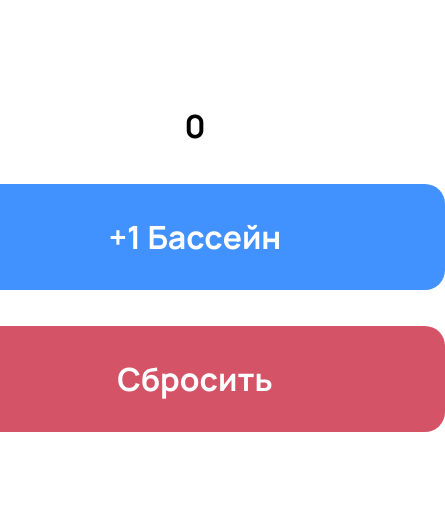
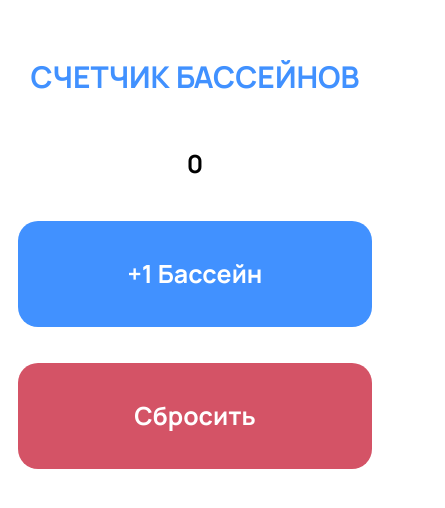
Before and after one commit to DennyMaverick/Couner_App, a plain HTML site: page index.html in a window 390 px wide. Shown: the part 178-686 px from the top of the page, 445 px wide, since content can reach past the window. Drawn offline with Linux system fonts and the light colour scheme.

Commit message:
+ адаптив

```diff
--- a/index.html
+++ b/index.html
@@ -14,11 +14,15 @@
     <link rel="stylesheet" href="style.css" />
   </head>
   <body>
-    <div class="counter-wrapper">
-      <p class="counter"></p>
-      <button id="js-counter-btn" class="btn btn--counter">+1 Бассейн</button>
-      <button id="js-reset-btn" class="btn btn--reset">Сбросить</button>
+    <div class="container">
+      <div class="counter-wrapper">
+        <h1 class="counter__title">Счетчик бассейнов</h1>
+        <p class="counter"></p>
+        <button id="js-counter-btn" class="btn btn--counter">+1 Бассейн</button>
+        <button id="js-reset-btn" class="btn btn--reset">Сбросить</button>
+      </div>
     </div>
+
     <script src="./app.js"></script>
   </body>
 </html>
--- a/style.css
+++ b/style.css
@@ -1,4 +1,3 @@
-
 body {
   font-family: 'Manrope', sans-serif;
   font-weight: 700;
@@ -6,6 +5,20 @@ body {
   justify-content: center;
   align-items: center;
   height: 100vh;
+}
+
+.container {
+  width: 800px;
+  margin: 0 auto;
+  padding-left: 10px;
+  padding-right: 10px;
+}
+
+.counter__title {
+  text-transform: uppercase;
+  font-size: 30px;
+  color: #4191ff;
+  font-weight: 700;
 }
 
 .counter-wrapper {
@@ -26,15 +39,16 @@ body {
   color: #fff;
   /* padding: 28px 163px; */
   border-radius: 20px;
-  transition: border .3s linear, color .3s linear, background-color .3s linear;
+  transition: border 0.3s linear, color 0.3s linear,
+    background-color 0.3s linear;
 }
 
 .btn--counter {
-  background-color: #4191FF;
+  background-color: #4191ff;
 }
 
 .btn--reset {
-  background-color: #D45366;
+  background-color: #d45366;
 }
 
 .btn:hover {
@@ -42,13 +56,13 @@ body {
 }
 
 .btn--counter:hover {
-  border: 2px solid #4191FF;
-  color: #4191FF;
+  border: 2px solid #4191ff;
+  color: #4191ff;
 }
 
 .btn--reset:hover {
-  border: 2px solid #D45366;
-  color: #D45366;
+  border: 2px solid #d45366;
+  color: #d45366;
 }
 
 .btn + .btn {
@@ -60,3 +74,18 @@ body {
   line-height: 43px;
   margin-bottom: 36px;
 }
+
+@media (max-width: 767px) {
+  .container {
+    width: 100%;
+  }
+
+  .btn {
+    width: 100%;
+    font-size: 25px;
+  }
+
+  .counter {
+    font-size: 25px;
+  }
+}
```
